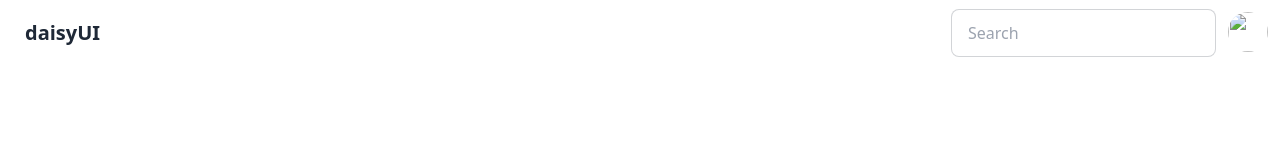
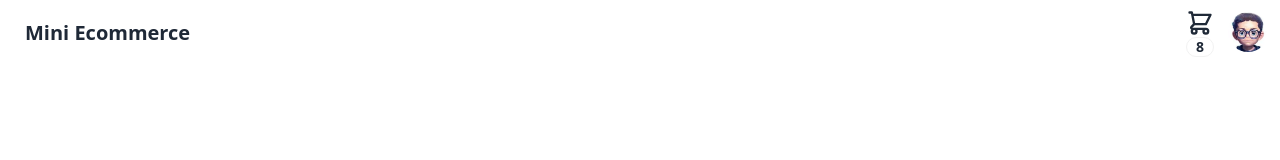
Before and after one commit to munnaMia/Mini-Ecommerse, a website: page src/index.html in a window 1280 px wide. Drawn offline with Linux system fonts and the light colour scheme.

Commit message:
update  the navbar with style codes

```diff
--- a/src/index.html
+++ b/src/index.html
@@ -4,26 +4,40 @@
     <meta charset="UTF-8">
     <meta name="viewport" content="width=device-width, initial-scale=1.0">
     <link rel="stylesheet" href="/dist/output.css">
-    <title>Mini Ecommarce</title>
+    <title>Mini Ecommerce</title>
 </head>
 <body>
     <header>
         <nav>
             <div class="navbar bg-base-100">
                 <div class="flex-1">
-                  <a class="btn btn-ghost normal-case text-xl">daisyUI</a>
+                  <a class="btn btn-ghost normal-case text-xl">Mini Ecommerce</a>
                 </div>
-                <div class="flex-none gap-2">
-                  <div class="form-control">
-                    <input type="text" placeholder="Search" class="input input-bordered w-24 md:w-auto" />
+                <div class="flex-none">
+                  <div class="dropdown dropdown-end">
+                    <label tabindex="0" class="btn btn-ghost btn-circle">
+                      <div class="indicator">
+                        <svg xmlns="http://www.w3.org/2000/svg" class="h-5 w-5" fill="none" viewBox="0 0 24 24" stroke="currentColor"><path stroke-linecap="round" stroke-linejoin="round" stroke-width="2" d="M3 3h2l.4 2M7 13h10l4-8H5.4M7 13L5.4 5M7 13l-2.293 2.293c-.63.63-.184 1.707.707 1.707H17m0 0a2 2 0 100 4 2 2 0 000-4zm-8 2a2 2 0 11-4 0 2 2 0 014 0z" /></svg>
+                        <span class="badge badge-sm indicator-item">8</span>
+                      </div>
+                    </label>
+                    <div tabindex="0" class="mt-3 z-[1] card card-compact dropdown-content w-52 bg-base-100 shadow">
+                      <div class="card-body">
+                        <span class="font-bold text-lg">8 Items</span>
+                        <span class="text-info">Subtotal: 999TK</span>
+                        <div class="card-actions">
+                          <button class="btn btn-primary btn-block">View cart</button>
+                        </div>
+                      </div>
+                    </div>
                   </div>
                   <div class="dropdown dropdown-end">
                     <label tabindex="0" class="btn btn-ghost btn-circle avatar">
                       <div class="w-10 rounded-full">
-                        <img src="/images/stock/photo-1534528741775-53994a69daeb.jpg" />
+                        <img src="Images/profile.jpeg" />
                       </div>
                     </label>
-                    <ul tabindex="0" class="mt-3 z-[1] p-2 shadow menu menu-sm dropdown-content bg-base-100 rounded-box w-52">
+                    <ul tabindex="0" class="menu menu-sm dropdown-content mt-3 z-[1] p-2 shadow bg-base-100 rounded-box w-52">
                       <li>
                         <a class="justify-between">
                           Profile
```
Also changed, not shown: src/Images/profile.jpeg (added).
